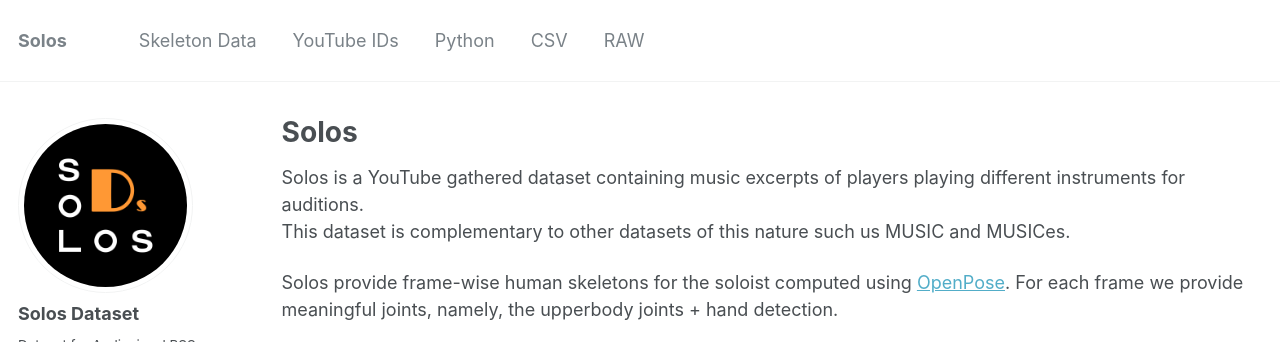
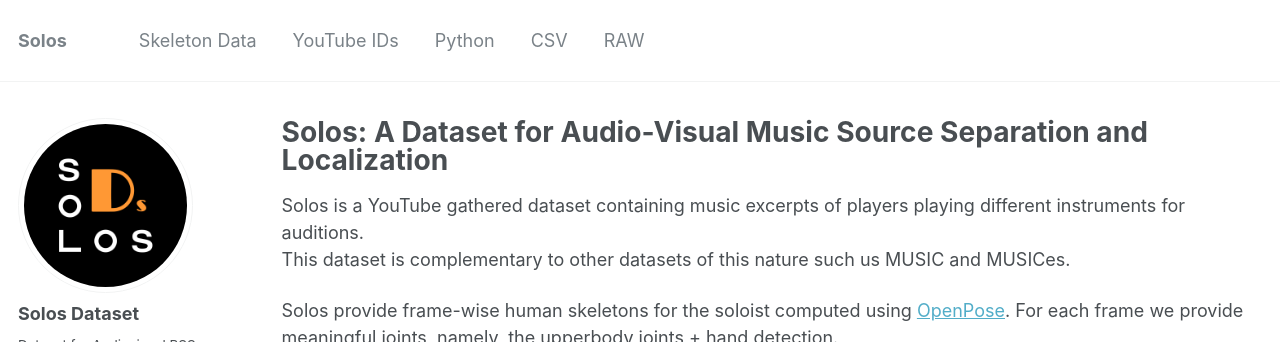
Before and after one commit to JuanFMontesinos/Solos, a Jekyll site: the page built from _pages/about.html, in a window 1280 px wide and 900 px high, cut to the strip 0-342 px from the top of the window. Built offline with Jekyll 4.4.1, drawn with Linux system fonts in a browser that asks for light colours.

Commit message:
Update about.html

```diff
--- a/_pages/about.html
+++ b/_pages/about.html
@@ -1,7 +1,7 @@
 ---
 layout: archive
 permalink: /
-title: "Solos "
+title: "Solos: A Dataset for Audio-Visual Music Source Separation and Localization "
 excerpt: "Audiovisual BSS Dataset"
 author_profile: true
 redirect_from:
```
